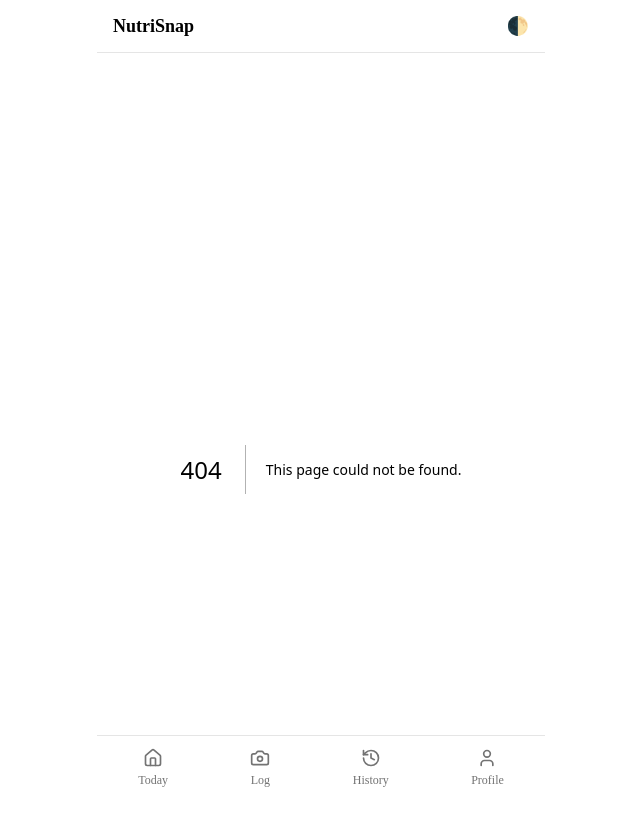
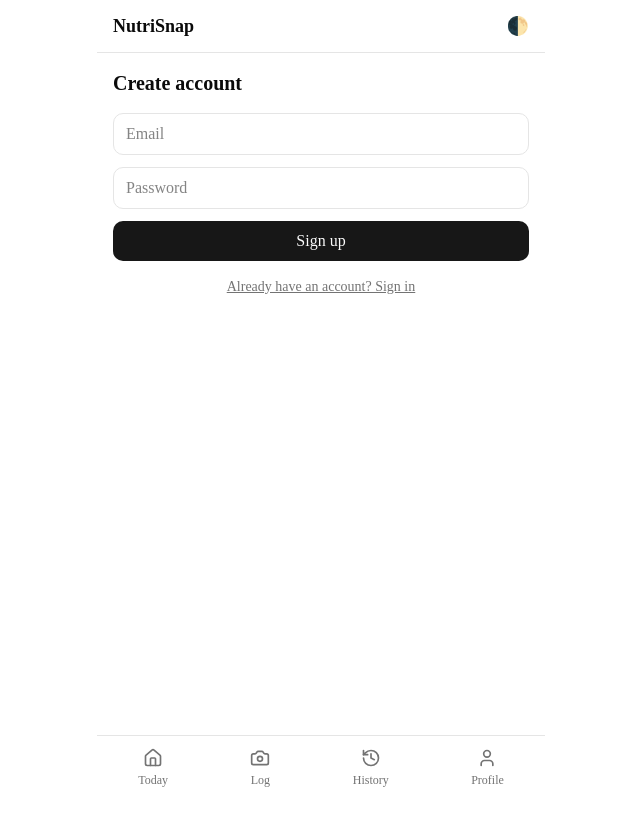
Before and after one commit to AndreassonAlex01/AICC, a Next.js app: page /login in a window 1280 px wide. Before the commit this address had no page. Shown: the top 826 px of the page, without its empty margins (319-959 px from the left). After the commit the page ends 800 px from the top, so only its background shows below. Built offline with nearby package versions, Linux system fonts and the light colour scheme.

Commit message:
Alpha 0.15

```diff
--- a/app/log/page.tsx
+++ b/app/log/page.tsx
@@ -3,7 +3,6 @@
 import { useState } from "react";
 import { MealItemRow } from "@/components/meal-item-row";
 import type { FoodItem } from "@/lib/types";
-
 import { useRouter } from "next/navigation";
 import { saveMeal } from "@/lib/meals";
 
@@ -11,6 +10,7 @@ export default function LogPage() {
   const [preview, setPreview] = useState<string | null>(null);
   const [items, setItems] = useState<FoodItem[]>([]);
   const [loading, setLoading] = useState(false);
+  const [error, setError] = useState<string | null>(null);
   const router = useRouter();
   const [saving, setSaving] = useState(false);
 
@@ -38,6 +38,7 @@ async function handleSave() {
     if (!file) return;
     setPreview(URL.createObjectURL(file));
     setLoading(true);
+    setError(null);
     try {
       const imageBase64 = await fileToBase64(file);
       const res = await fetch("/api/analyze-meal", {
@@ -46,7 +47,13 @@ async function handleSave() {
         body: JSON.stringify({ imageBase64 }),
       });
       const data = await res.json();
+      if (!res.ok || !data.items) {
+        setError(data.error === "Unauthorized" ? "Please sign in to log a meal." : (data.error ?? "Something went wrong analyzing that photo."));
+        return;
+      }
       setItems(data.items);
+    } catch {
+      setError("Couldn't reach the server — check your connection and try again.");
     } finally {
       setLoading(false);
     }
@@ -62,13 +69,14 @@ async function handleSave() {
       <input type="file" accept="image/*" capture="environment" onChange={handleFileChange} />
       {preview && <img src={preview} alt="Selected meal" className="w-full rounded-lg" />}
       {loading && <p className="text-sm text-muted-foreground">Analyzing photo…</p>}
+      {error && <p className="text-sm text-red-500">{error}</p>}
       {items.map((item, i) => (
         <MealItemRow key={i} item={item} onChange={(updated) => updateItem(i, updated)} />
       ))}
       {items.length > 0 && (
-  <button onClick={handleSave} disabled={saving} className="rounded-lg bg-primary px-4 py-2 text-primary-foreground">
-    {saving ? "Saving…" : "Add to today's log"}
-  </button>
+      <button onClick={handleSave} disabled={saving} className="rounded-lg bg-primary px-4 py-2 text-primary-foreground">
+      {saving ? "Saving…" : "Add to today's log"}
+      </button>
 )}
     </div>
   );
--- /dev/null
+++ b/app/login/page.tsx
@@ -0,0 +1,59 @@
+// app/login/page.tsx
+"use client";
+import { useState } from "react";
+import { useRouter } from "next/navigation";
+import { createClient } from "@/lib/supabase/client";
+
+export default function LoginPage() {
+  const router = useRouter();
+  const [mode, setMode] = useState<"signUp" | "signIn">("signUp");
+  const [email, setEmail] = useState("");
+  const [password, setPassword] = useState("");
+  const [error, setError] = useState<string | null>(null);
+  const [loading, setLoading] = useState(false);
+
+  async function handleSubmit(e: React.FormEvent) {
+    e.preventDefault();
+    setError(null);
+    setLoading(true);
+    const supabase = createClient();
+    const { error } =
+      mode === "signUp"
+        ? await supabase.auth.signUp({ email, password })
+        : await supabase.auth.signInWithPassword({ email, password });
+    setLoading(false);
+    if (error) {
+      setError(error.message);
+      return;
+    }
+    router.push("/onboarding"); // Step 4's page — new users set their goals right after this
+  }
+
+  return (
+    <div className="flex flex-col gap-4">
+      <h2 className="text-xl font-semibold">{mode === "signUp" ? "Create account" : "Sign in"}</h2>
+      <form onSubmit={handleSubmit} className="flex flex-col gap-3">
+        <input
+          type="email" placeholder="Email" required
+          value={email} onChange={(e) => setEmail(e.target.value)}
+          className="rounded-lg border px-3 py-2"
+        />
+        <input
+          type="password" placeholder="Password" required minLength={6}
+          value={password} onChange={(e) => setPassword(e.target.value)}
+          className="rounded-lg border px-3 py-2"
+        />
+        {error && <p className="text-sm text-red-500">{error}</p>}
+        <button type="submit" disabled={loading} className="rounded-lg bg-primary px-4 py-2 text-primary-foreground">
+          {loading ? "…" : mode === "signUp" ? "Sign up" : "Sign in"}
+        </button>
+      </form>
+      <button
+        onClick={() => setMode(mode === "signUp" ? "signIn" : "signUp")}
+        className="text-sm text-muted-foreground underline"
+      >
+        {mode === "signUp" ? "Already have an account? Sign in" : "Need an account? Sign up"}
+      </button>
+    </div>
+  );
+}
--- /dev/null
+++ b/app/profile/page.tsx
@@ -0,0 +1,53 @@
+// app/profile/page.tsx
+"use client";
+import { useEffect, useState } from "react";
+import { useRouter } from "next/navigation";
+import { createClient } from "@/lib/supabase/client";
+
+export default function ProfilePage() {
+  const router = useRouter();
+  const [loading, setLoading] = useState(true);
+  const [profile, setProfile] = useState<{ daily_calorie_goal: number; daily_protein_goal: number } | null>(null);
+
+  useEffect(() => {
+    async function load() {
+      const supabase = createClient();
+      const { data: { user } } = await supabase.auth.getUser();
+      if (!user) {
+        router.push("/login");
+        return;
+      }
+      const { data } = await supabase
+        .from("profiles")
+        .select("daily_calorie_goal, daily_protein_goal")
+        .eq("id", user.id)
+        .single();
+      setProfile(data);
+      setLoading(false);
+    }
+    load();
+  }, [router]);
+
+  async function handleSignOut() {
+    const supabase = createClient();
+    await supabase.auth.signOut();
+    router.push("/login");
+  }
+
+  if (loading) return <p className="text-sm text-muted-foreground">Loading…</p>;
+
+  return (
+    <div className="flex flex-col gap-4">
+      <h2 className="text-xl font-semibold">Profile</h2>
+      {profile && (
+        <div className="rounded-lg border p-4 text-sm">
+          <p>Daily calorie goal: {profile.daily_calorie_goal} kcal</p>
+          <p>Protein goal: {profile.daily_protein_goal} g</p>
+        </div>
+      )}
+      <button onClick={handleSignOut} className="rounded-lg border px-4 py-2 text-sm">
+        Sign out
+      </button>
+    </div>
+  );
+}
```
